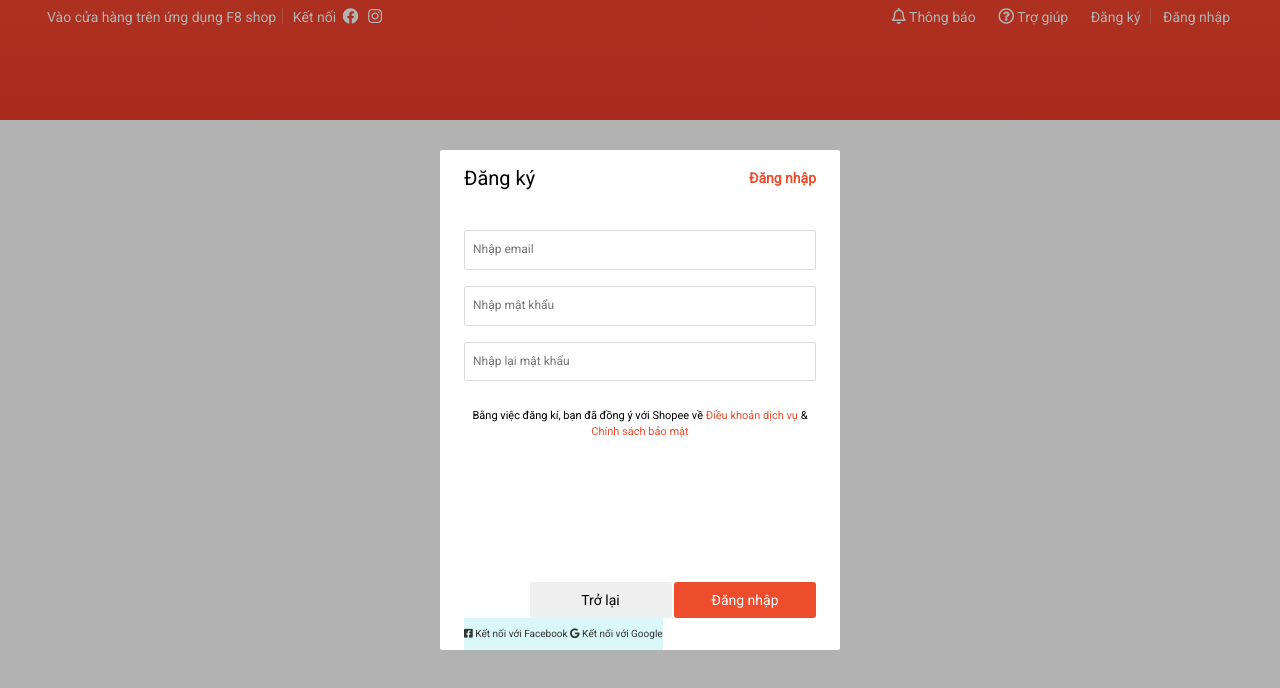
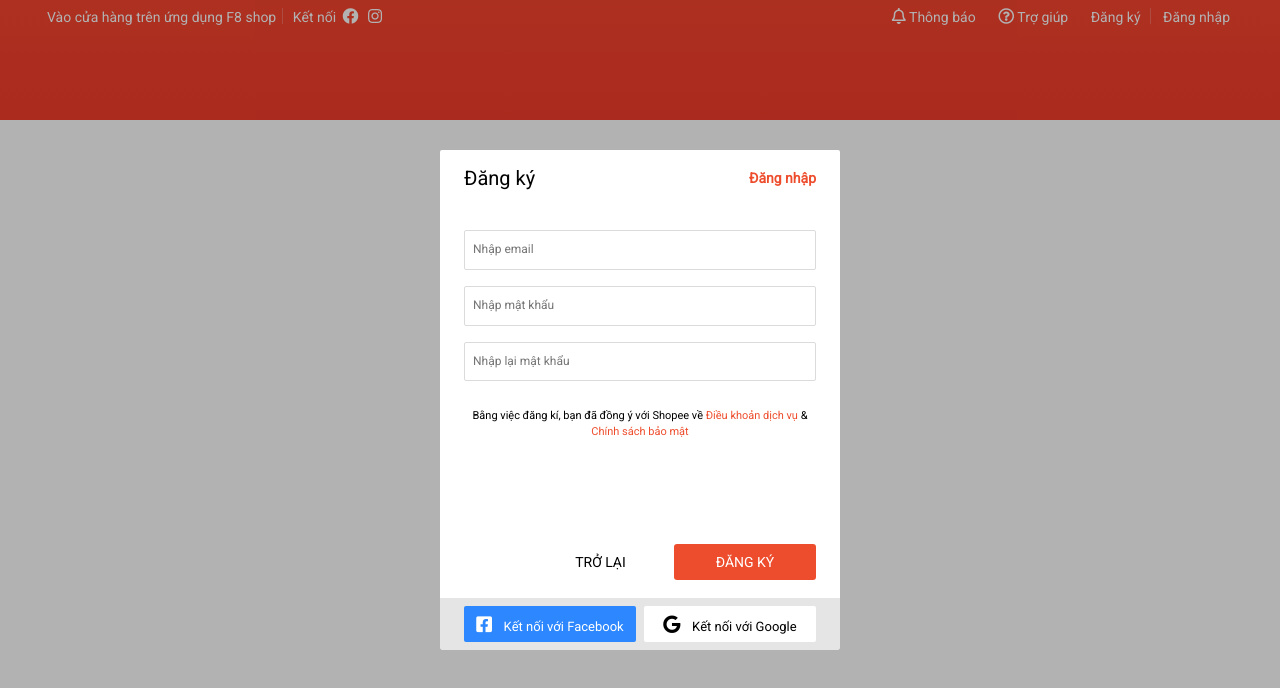
Before and after one commit to HienNguyen0205/Clone-Shopee, a plain HTML site: page index.html in a window 1280 px wide. Drawn offline with nearby package versions, Linux system fonts and the light colour scheme.

Commit message:
update 6

```diff
--- a/assets/css/base.css
+++ b/assets/css/base.css
@@ -2,6 +2,7 @@
     --primary-color: rgba(246, 65, 45, 0.1);
     --secondary-color: rgba(181, 241, 244,0.5);
     --third-color: #EE4D2D;
+    --four-color: #2D88FF;
     --white-color: #fff;
     --black-color: #000;
     --text-color: #333;
@@ -74,6 +75,9 @@ a{
     font-size: 1.4rem;
     border: none;
     border-radius: 3px;
+    background-color: var(--white-color);
+    font-weight: 500;
+    cursor: pointer;
 }
 .btn-primary{
     color: var(--white-color);
--- a/assets/css/main.css
+++ b/assets/css/main.css
@@ -227,13 +227,45 @@
 .auth__form-control{
     position: absolute;
     right: 0;
-    bottom: 32px;
+    bottom: 70px;
+}
+.auth__form-control .btn{
+    text-transform: uppercase;
 }
 .auth__form-socials{
+    display: flex;
     position: absolute;
-    display:block;
+    width: 100%;
     line-height: 32px;
-    margin: 0 24px;
+    padding: 0 24px;
     bottom: 0;
-    background-color: var(--secondary-color);
+    background-color: rgba(0, 0, 0, 0.1);
 }
+.auth__form-social-btn{
+    display: inline-flex;
+    flex: 1;
+}
+.auth__form-social-btn .btn{
+    margin: 8px 0;
+    border-radius: 2px;
+    flex: 1;
+}
+.auth__form-social-btn .fa-btn{
+    background-color: var(--four-color);
+    color: var(--white-color);
+    margin-right: 4px;
+}
+.auth__form-social-btn .google-btn{
+    margin-left: 4px;
+}
+.auth__form-social-btn i{
+    padding: 4px;
+    font-size: 1.8rem;
+}
+.auth__form-social-btn span{
+    padding: 0 4px;
+    font-size: 1.3rem;
+}
+.btn-return:hover{
+    background-color: rgba(0, 0, 0, 0.05);
+}
--- a/index.html
+++ b/index.html
@@ -165,20 +165,22 @@
                             </p>
                         </div>
                         <div class="auth__form-control">
-                            <button type="button" class="btn">Trở lại</button>
-                            <button type="button" class="btn btn-primary">Đăng nhập</button>
+                            <button type="button" class="btn btn-return">Trở lại</button>
+                            <button type="button" class="btn btn-primary">Đăng ký</button>
                         </div>
                     </div>
                     <div class="auth__form-socials">
-                        <div class="auth__form">
-                            <a href="" class="auth__form-btn">
+                        <div class="auth__form-social-btn">
+                            <button type="button" class="btn fa-btn">
                                 <i class="fab fa-facebook-square"></i>
                                 <span>Kết nối với Facebook</span>
-                            </a>
-                            <a href="" class="auth_form-btn">
+                            </button>
+                        </div>
+                        <div class="auth__form-social-btn">
+                            <button type="button" class="btn google-btn">
                                 <i class="fab fa-google"></i>
                                 <span>Kết nối với Google</span>
-                            </a>
+                            </button>
                         </div>
                     </div>
                 </div>
```
